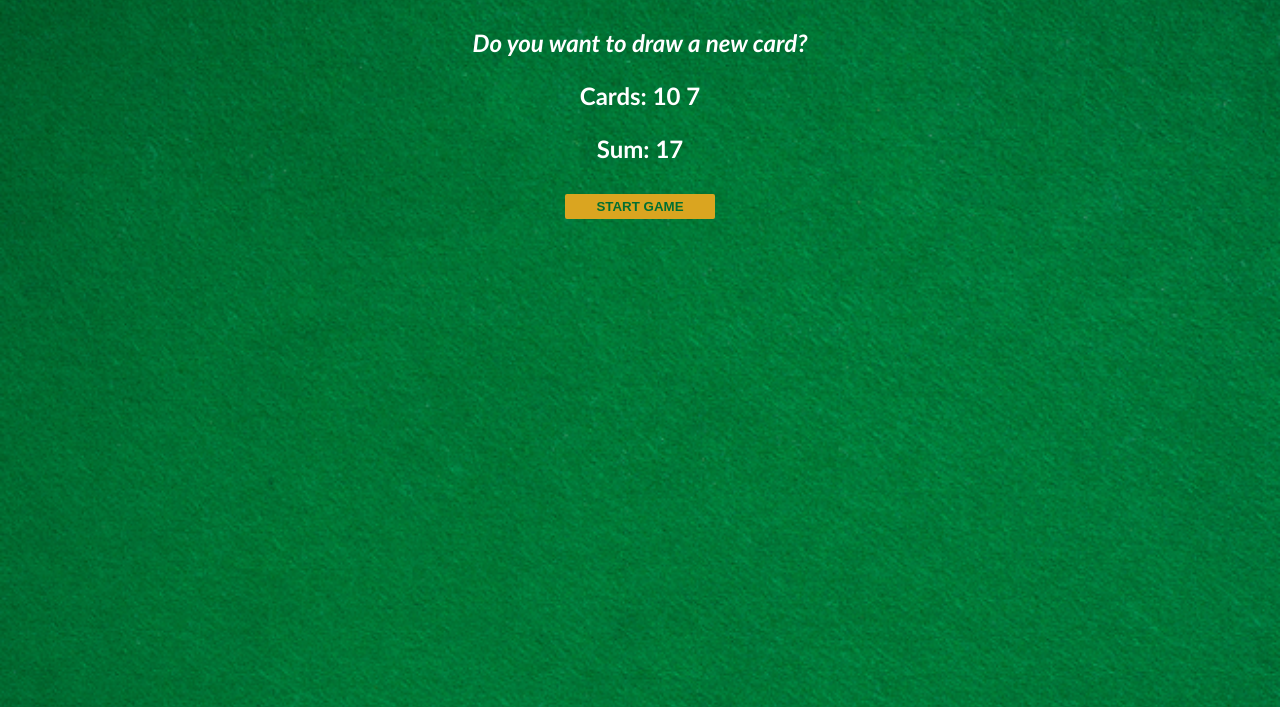
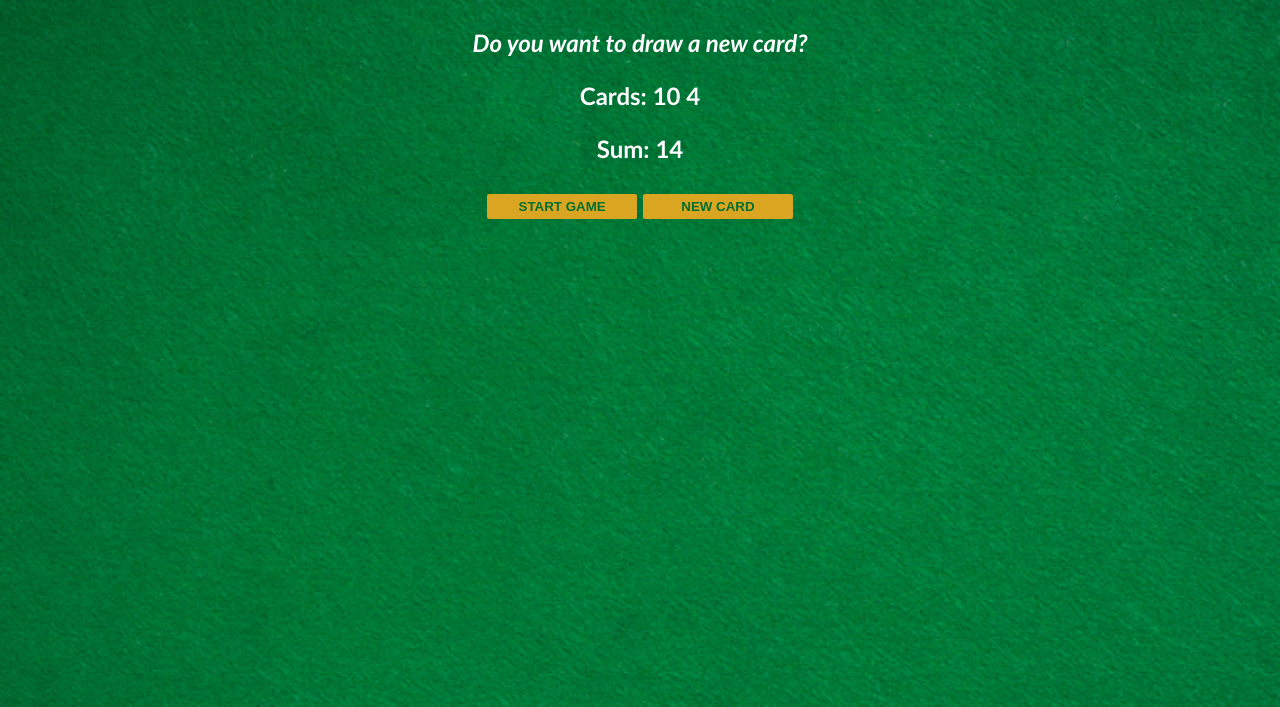
Before and after one commit to CharPet/Blackjack, a plain HTML site: page index.html in a window 1280 px wide. Both pictures are taken after a click on the button "START GAME". Shown: the part 93-800 px from the top of the page. Drawn offline with Linux system fonts and the light colour scheme.

Commit message:
Added a 'New Card' button and it's function

```diff
--- a/index.css
+++ b/index.css
@@ -6,10 +6,6 @@ body {
     "Lucida Sans", Arial, sans-serif;
   font-weight: bold;
   font-size: 24px;
-  /* display: flex;
-  flex-direction: column;
-  justify-content: center;
-  align-items: center; */
   text-align: center;
 }
 
@@ -23,10 +19,13 @@ h1 {
 
 button {
   width: 150px;
-  padding: 5px 30px;
+  padding-top: 5px;
+  padding-bottom: 5px;
   background-color: goldenrod;
   color: #016f32;
   border: none;
   border-radius: 2px;
   font-weight: bold;
+  margin-top: 2px;
+  margin-bottom: 2px;
 }
--- a/index.html
+++ b/index.html
@@ -12,6 +12,7 @@
     <p id="cards-el">Cards:</p>
     <p id="sum-el">Sum:</p>
     <button onclick="startGame()">START GAME</button>
+    <button onclick="newCard()">NEW CARD</button>
     <script src="index.js"></script>
   </body>
 </html>
--- a/index.js
+++ b/index.js
@@ -71,11 +71,12 @@ console.log(3 <= 2); //false
 // ------------------------------
 
 let firstCard = 10;
-let secondCard = 7;
+let secondCard = 4;
 let sum = firstCard + secondCard;
 let hasBlackJack = false;
 let isAlive = true;
 let message = "";
+let card = 7;
 
 let messageEl = document.getElementById("message-el");
 let sumEl = document.getElementById("sum-el");
@@ -83,8 +84,8 @@ let sumEl = document.getElementById("sum-el");
 let cardsEl = document.getElementById("cards-el");
 
 function startGame() {
+  cardsEl.textContent = "Cards: " + firstCard + " " + secondCard;
   sumEl.textContent = "Sum: " + sum;
-  cardsEl.textContent = "Cards: " + firstCard + " " + secondCard;
 
   if (sum <= 20) {
     message = "Do you want to draw a new card?";
@@ -103,3 +104,11 @@ function startGame() {
   // console.log(isAlive);
   messageEl.textContent = message;
 }
+
+function newCard() {
+  console.log("Drawing a new card from the deck!");
+
+  sum += card;
+
+  startGame();
+}
```
